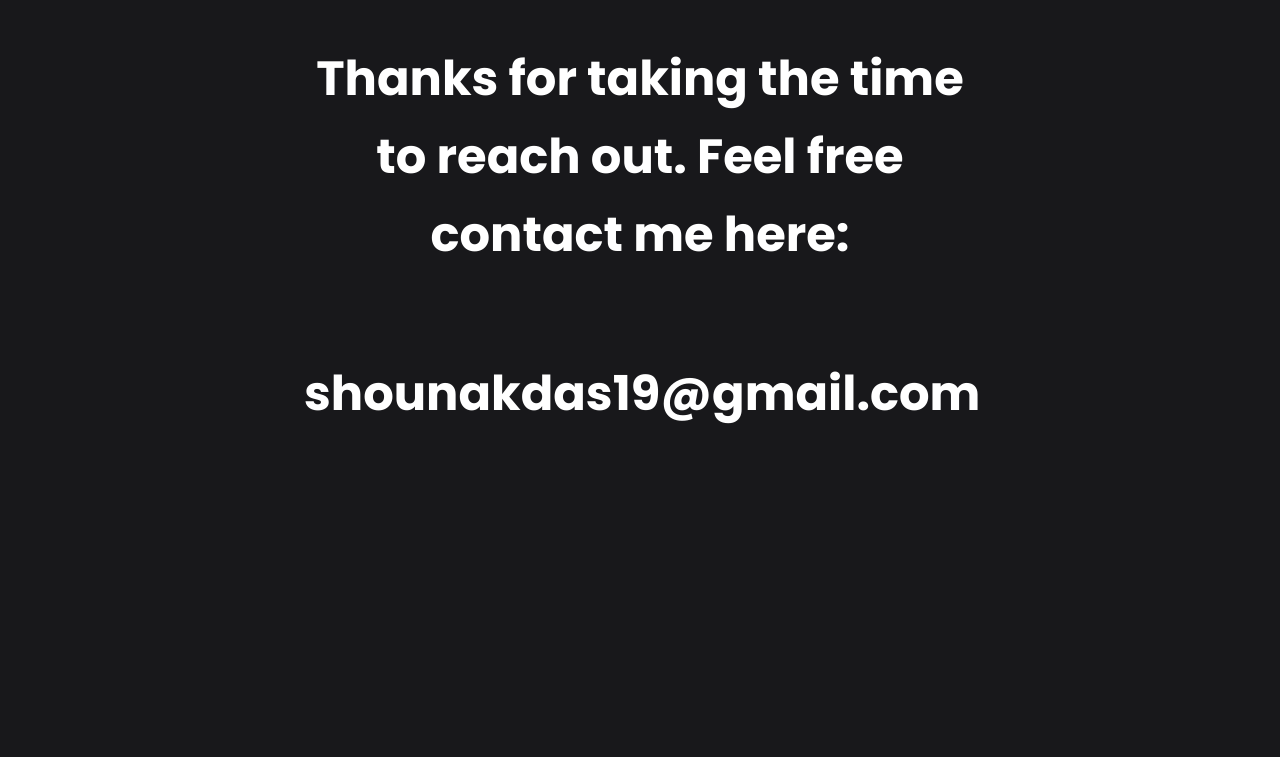
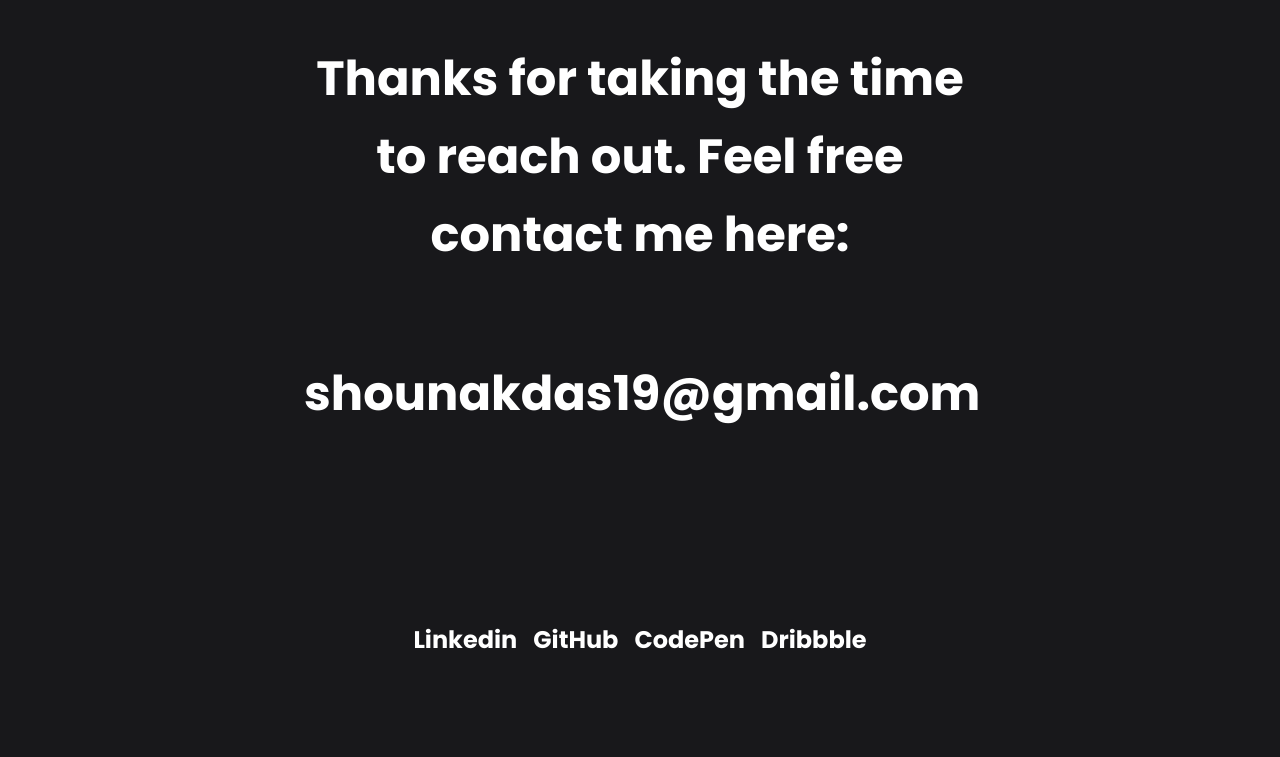
Before and after one commit to dasShounak/dasshounak.github.io.old, a website: page pages/contact.html in a window 1280 px wide. Shown: the part 120-877 px from the top of the page. After the commit the page ends 800 px from the top, so only its background shows below. Drawn offline with Linux system fonts and the light colour scheme.

Commit message:
Update contact.html
Limited page height to viewport to prevent footer going too low, unnecessarily.

```diff
--- a/pages/contact.html
+++ b/pages/contact.html
@@ -10,7 +10,7 @@
         <link rel="shortcut icon" href="../favicon.png" type="image/png" />
         <title>Shounak Das | Contact</title>
     </head>
-    <body class="bg-gray-900 text-white font-bold p-4 sm:p-8">
+    <body class="bg-gray-900 text-white font-bold p-4 sm:p-8 overflow-x-hidden overflow-y-scroll">
         <div id="container">
             <header class="flex flex-row justify-between items-center">
                 <div id="logo">
@@ -42,7 +42,7 @@
                     </ul>
                 </nav>
             </header>
-            <main class="max-w-2xl mx-auto mt-20 h-screen">
+            <main class="max-w-2xl mx-auto mt-20">
                 <div
                     id="main-text"
                     class="text-2xl text-center sm:text-4xl lg:text-5xl space-y-8 sm:space-y-12 lg:space-y-24"
@@ -53,7 +53,7 @@
                     </p>
                 </div>
             </main>
-            <footer class="-mt-20">
+            <footer class="absolute bottom-6 left-0 w-screen">
                 <nav class="text-lg md:text-2xl">
                     <ul class="flex flex-row flex-wrap justify-center space-x-2 sm:space-x-4">
                         <li>
```
